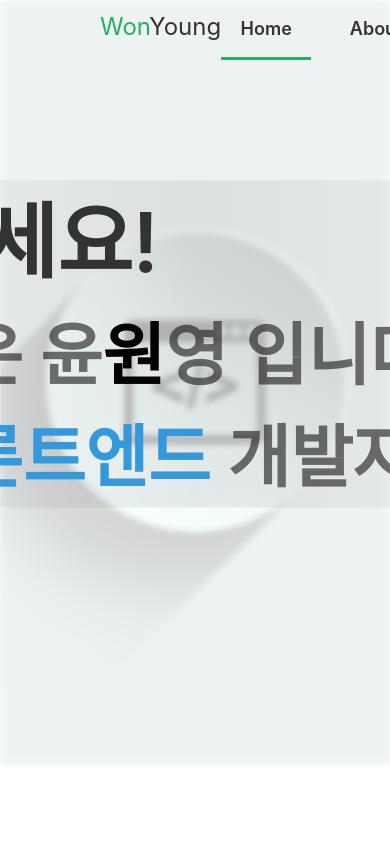
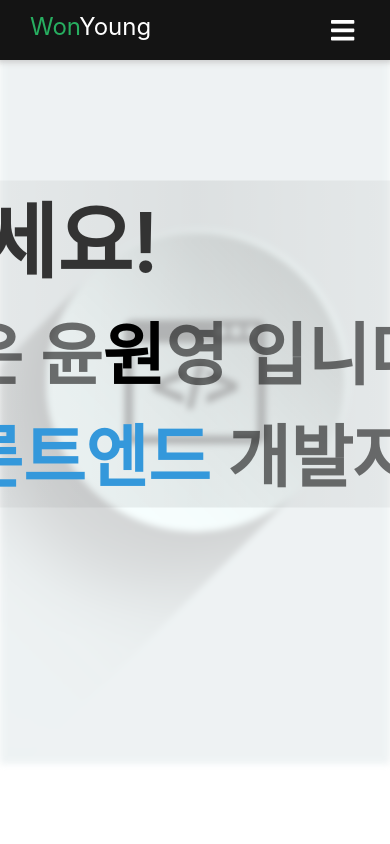
Before and after one commit to WonYoungYun/myportfolio, a React (Create React App) app: page / in a window 390 px wide. Shown: the top 844 px of the page. Built offline with nearby package versions, Linux system fonts and the light colour scheme.

Commit message:
헤더 반응형작업

```diff
--- a/src/App.js
+++ b/src/App.js
@@ -1,7 +1,7 @@
 import React, { Component } from 'react';
 import { library } from '@fortawesome/fontawesome-svg-core';
 
-import { faPhone, faBirthdayCake, faEnvelope, faStar } from '@fortawesome/free-solid-svg-icons';
+import { faPhone, faBirthdayCake, faEnvelope, faStar, faBars, faTimes } from '@fortawesome/free-solid-svg-icons';
 
 import Header from './components/Header';
 import Section from './components/Section';
@@ -9,7 +9,7 @@ import Footer from './components/Footer';
 import GlobalStyles from './components/GlobalStyles';
 
 
-library.add(faPhone, faBirthdayCake, faEnvelope, faStar)
+library.add(faPhone, faBirthdayCake, faEnvelope, faStar, faBars, faTimes)
 
 class App extends Component {
   render() {
--- a/src/components/Header/HeaderContainer.js
+++ b/src/components/Header/HeaderContainer.js
@@ -20,9 +20,15 @@ class HeaderContainer extends Component {
         project: {
             top: 0,
             bottom: 0,
-        }
+        },
+        isClickList: false
     }
-
+    toggleBtn = () => {
+        const { isClickList } = this.state;
+        this.setState({
+            isClickList: !isClickList
+        })
+    }
 
     checkPos = () => {
         let bodyPos = window.scrollY;
@@ -53,8 +59,8 @@ class HeaderContainer extends Component {
     }
 
     render() {
-        const { pos, home, about, skill, project } = this.state;
-        return <HeaderPresenter pos={pos} home={home} about={about} skill={skill} project={project} />
+        const { pos, home, about, skill, project, isClickList } = this.state;
+        return <HeaderPresenter pos={pos} home={home} about={about} skill={skill} project={project} isClickList={isClickList} toggleBtn={this.toggleBtn} />
     }
 }
 
--- a/src/components/Header/HeaderPresenter.js
+++ b/src/components/Header/HeaderPresenter.js
@@ -1,5 +1,6 @@
 import React from 'react';
 import styled from 'styled-components';
+import { FontAwesomeIcon } from '@fortawesome/react-fontawesome';
 
 const Header = styled.header`
     position:fixed;
@@ -8,25 +9,44 @@ const Header = styled.header`
     background-color: ${props => props.current ? "#fff" : "transparent"};
     transition: all .1s linear;
     box-shadow: ${props => props.current ? "0px 1px 5px 2px rgba(200,200,200, 0.8)" : "none"};
-    z-index:9999;
+    z-index:2;
 
+    @media (max-width: 994px){
+        padding: 0;
+        background-color: rgb(20,20,20);
+        color: #fff;
+        box-shadow: 0px 1px 5px 2px rgba(200,200,200, .8);
+    }
 `;
 
 const HeaderWrap = styled.nav`
     display: flex;
+    position:relative;
     justify-content:space-between;
     height: 60px;
 
 `;
 const Button = styled.button`
-    all:unset;
+    border:none;
+    background:none;
+    color:#fff;
     display: none;
+    outline:none;
+    margin-right: 30px;
+    cursor:pointer;
+    text-align:center;
+    @media (max-width: 994px){
+        display:block;
+
+    }
 `;
 const Logo = styled.h1`
     padding-top: 15px;
     font-size: 24px;
     height: 100%;
-
+    @media (max-width: 994px){
+        margin-left: 30px;
+    }
 `;
 
 const NavList = styled.ul`
@@ -34,6 +54,16 @@ const NavList = styled.ul`
     font-size: 18px;
     font-weight:600;
     text-align:center;
+    @media (max-width: 994px){
+        display:block;
+        position:absolute;
+        width:100%;
+        top:100%;
+        right: ${props => props.current ? "0" : "-100%"};;
+        transition: right .3s ease-in;
+        line-height:3;
+
+    }
 `;
 
 const Item = styled.li`
@@ -45,6 +75,13 @@ const Item = styled.li`
         color: #aaa;
     }
     margin-right: 20px;
+    @media (max-width: 994px){
+        display:block;
+        width: 100%;
+        border-bottom: none;
+        background-color: rgba(20,20,20, .5);
+        text-align:center;
+    }
 
 `;
 
@@ -56,7 +93,7 @@ const Link = styled.a`
 `;
 
 
-export default ({ pos, home, about, skill, project }) => (
+export default ({ pos, home, about, skill, project, toggleBtn, isClickList }) => (
 
     <Header current={pos > 0}>
         <HeaderWrap>
@@ -64,8 +101,8 @@ export default ({ pos, home, about, skill, project }) => (
                 <span style={{ color: "#27ae60" }}>Won</span>Young
             </Logo>
 
-            <Button>모바일용 버튼</Button>
-            <NavList>
+            <Button onClick={toggleBtn}>{isClickList ? <FontAwesomeIcon icon="times" size="2x" /> : <FontAwesomeIcon icon="bars" size="2x" />} </Button>
+            <NavList current={isClickList}>
                 <Item current={pos >= home.top && pos <= home.bottom}>
                     <Link href="#Home">Home</Link>
                 </Item>
```
